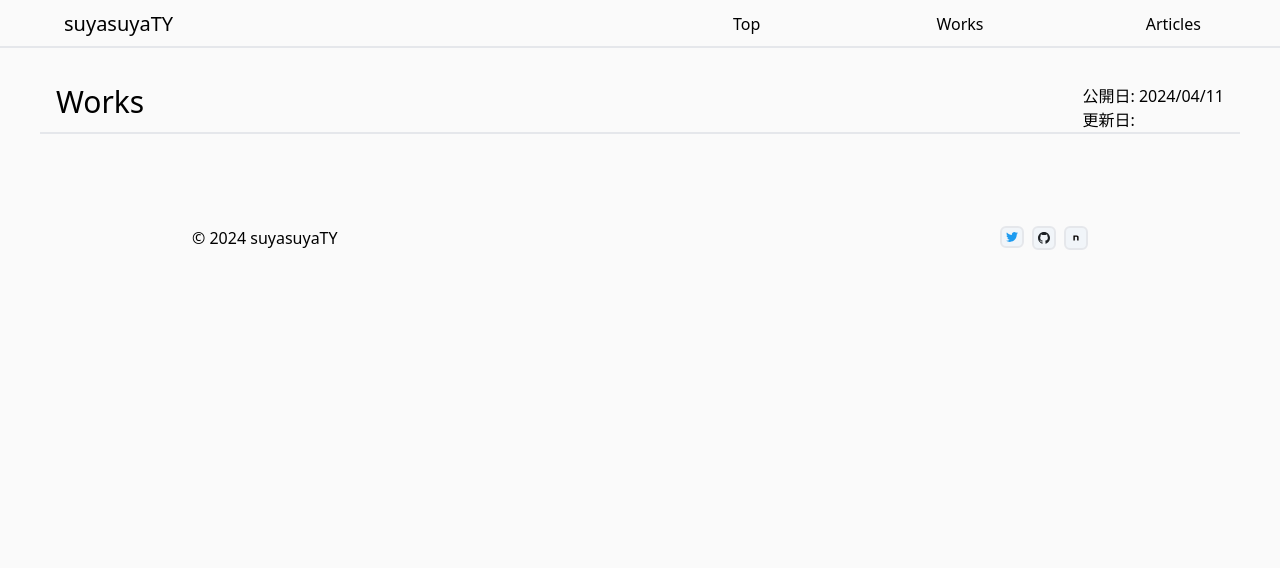
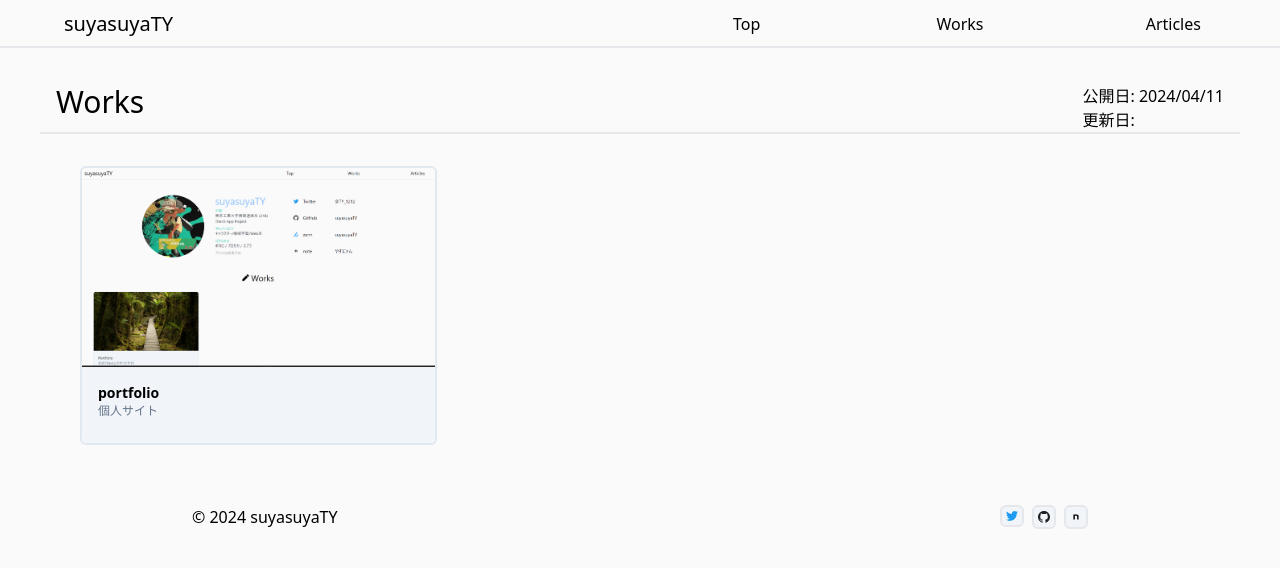
Before and after one commit to suyasuyaTY/portfolio, a Next.js app: page /works in a window 1280 px wide. Shown: the top 568 px of the page. Built offline with nearby package versions, Linux system fonts and the light colour scheme.

Commit message:
Worksページにカードを配置

```diff
--- a/src/app/_components/Works.tsx
+++ b/src/app/_components/Works.tsx
@@ -3,6 +3,7 @@ import { FaPen } from 'react-icons/fa';
 import { PageTitle } from '@/components/common/PageTitle';
 import { CardList } from '@/components/common/CardList';
 import { Card, CardMedia, CardContent } from '@/components/ui/Card';
+import Link from 'next/link';
 
 export function Works() {
   return (
@@ -16,6 +17,7 @@ export function Works() {
       <CardList>
         {works.slice(0, 5).map((work, index) => {
           return (
+            <Link key={index} href={`/works/${work.title}`}>
               <Card key={index} className="rounded-md border-2 border-slate-200">
                 <CardMedia
                   image={work.image}
@@ -29,6 +31,7 @@ export function Works() {
                   <p className="mb-2 text-xs text-slate-500">{work.description}</p>
                 </CardContent>
               </Card>
+            </Link>
           );
         })}
         {works.length >= 6 && <div>もっと見る</div>}
--- a/src/app/works/Main.tsx
+++ b/src/app/works/Main.tsx
@@ -1,4 +1,8 @@
+import { CardList } from '@/components/common/CardList';
 import { Headline, headlineProps } from '@/components/common/Headline';
+import { works } from '@/consts/works';
+import Link from 'next/link';
+import { Card, CardMedia, CardContent } from '@/components/ui/Card';
 
 const headlineData: headlineProps = {
   title: 'Works',
@@ -10,6 +14,27 @@ const Main = () => {
   return (
     <main>
       <Headline {...headlineData} />
+      <CardList>
+        {works.map((work, index) => {
+          return (
+            <Link key={index} href={`/works/${work.title}`}>
+              <Card key={index} className="rounded-md border-2 border-slate-200">
+                <CardMedia
+                  image={work.image}
+                  title={work.title}
+                  width={1600}
+                  height={900}
+                  className="aspect-video w-full rounded-t-md object-cover"
+                />
+                <CardContent className="w-full rounded-b-md bg-slate-100 p-4">
+                  <h4 className="text-sm font-semibold">{work.title}</h4>
+                  <p className="mb-2 text-xs text-slate-500">{work.description}</p>
+                </CardContent>
+              </Card>
+            </Link>
+          );
+        })}
+      </CardList>
     </main>
   );
 };
```
Lines whose indentation alone changed are shown as unchanged.
